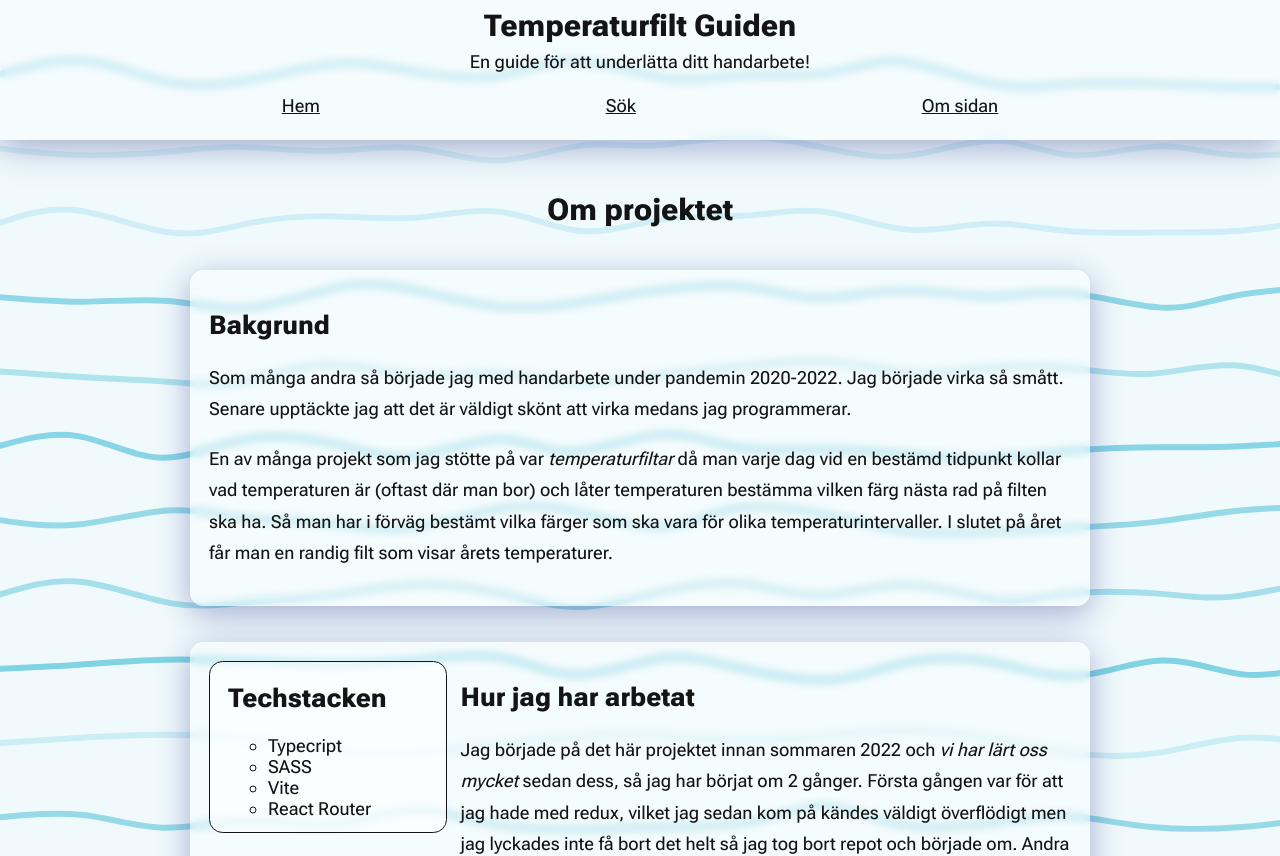
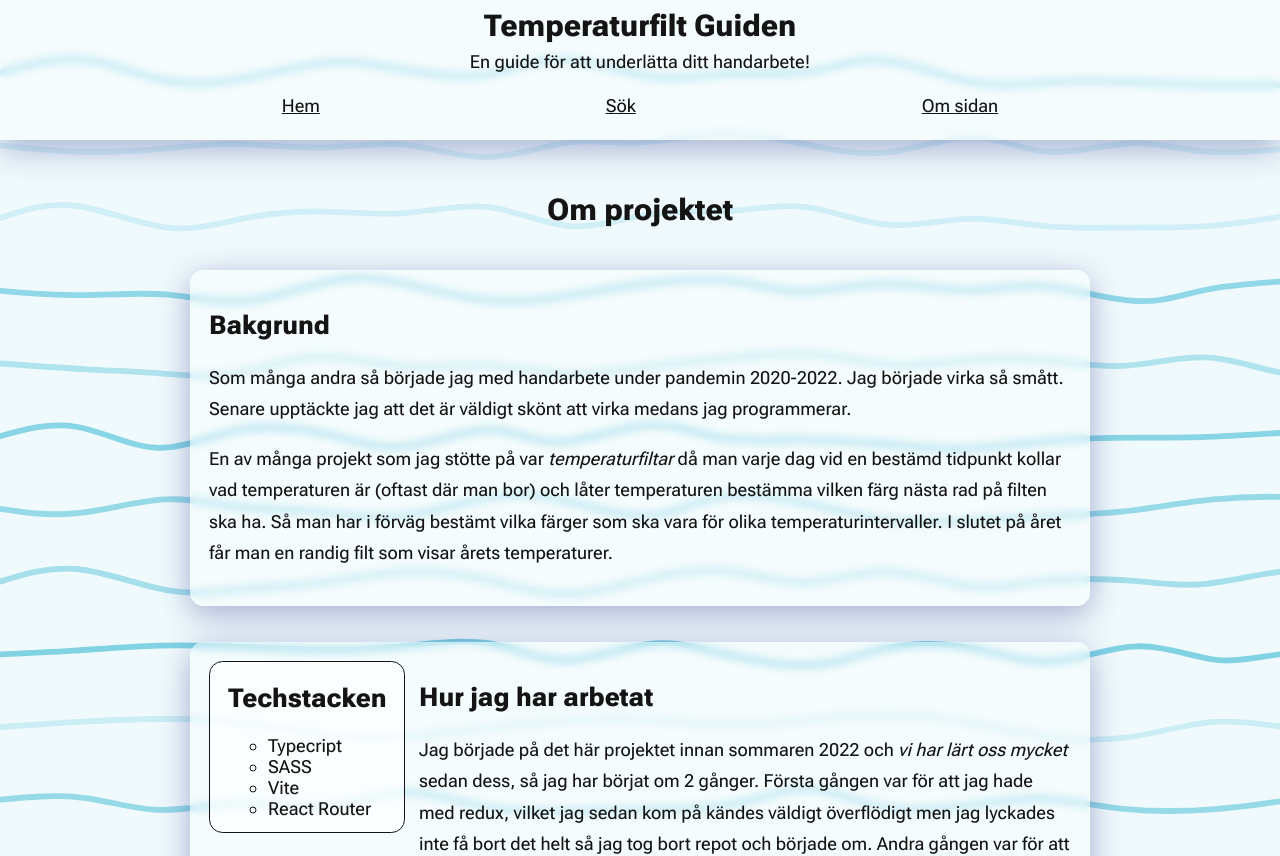
Before and after one commit to coffeetails/temprature-blanket, a React (Vite) app: page /about in a window 1280 px wide. Shown: the top 856 px of the page. Built offline with nearby package versions, Linux system fonts and the light colour scheme; no server answers.

Commit message:
changed classname + removed comments

```diff
--- a/src/Views/AboutView.tsx
+++ b/src/Views/AboutView.tsx
@@ -29,7 +29,7 @@ function AboutView() {
                     <li>React Router</li>
                 </ul>
             </div>
-            <h2>Hur jag har arbetat</h2>
+            <h2 className="howIveWorkedTitle">Hur jag har arbetat</h2>
             <p>Jag började på det här projektet innan sommaren 2022 och <span className="italic">vi har lärt oss mycket</span> sedan dess, så jag har börjat om 2 gånger. Första gången var för att jag hade med redux, vilket jag sedan kom på kändes väldigt överflödigt men jag lyckades inte få bort det helt så jag tog bort repot och började om. Andra gången var för att vi nu på hösten hade lärt oss om Vite, så jag ville hellre använda det istället för bara React, så att säga.</p>
             <p>Det första jag började med var att få upp tabellen och visa datan på ett hyffsat bra sätt. Sedan hoppa jag över till sökningen där man hämtar ny data med ett API ifrån <a href="https://www.visualcrossing.com/weather/weather-data-services">visualcrossing.com</a>. Jag sparar datan i localstorage.</p>
             <p>Medans jag jobbade på att kunna välja data att visa i tabellen så insåg jag hur mycket onödig data jag sparar eftersom jag sparade <span className="italic">all data</span> från APIet, utan att användas. Så då skapa jag funktioner för att raffinera datan och bara ha med det jag faktiskt behöver.</p>
--- a/src/Views/aboutView.scss
+++ b/src/Views/aboutView.scss
@@ -1,10 +1,8 @@
 @use '../_base';
 
 .howIveWorkedText {
-    // display: flex;
-    // flex-wrap: wrap;
-    & h2 {
-        min-width: 200px;
+    & .howIveWorkedTitle {
+        line-break: strict;
     }
     .floatie {
         float: left;
```
